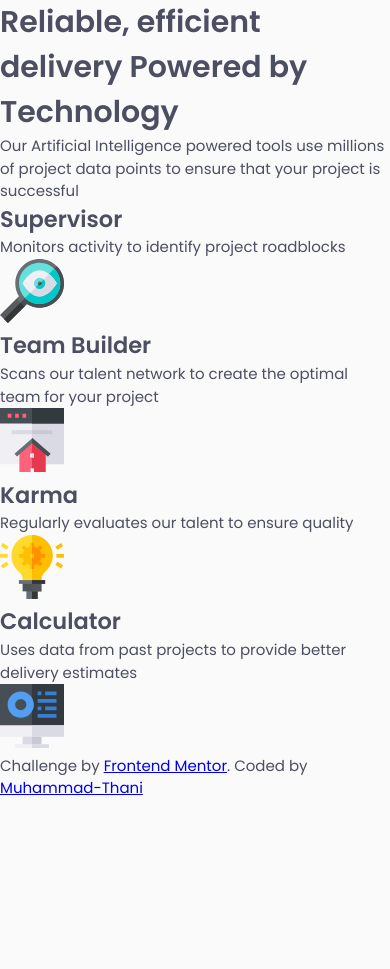
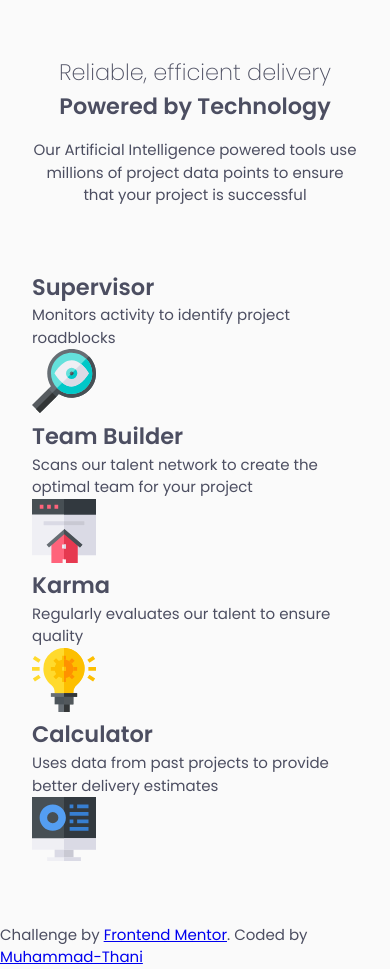
Before and after one commit to mth-ani/four-card-feature-section, a plain HTML site: page index.html in a window 390 px wide. Before the commit the page ends 844 px from the top, so only its background shows below. Drawn offline with Linux system fonts and the light colour scheme.

Commit message:
Style header section for mobile

```diff
--- a/style.css
+++ b/style.css
@@ -22,3 +22,25 @@ body {
     min-height: 100vh;
     min-height: 100dvh;
 }
+main {
+    display: flex;
+    flex-direction: column;
+    justify-content: center;
+    align-items: center;
+    padding: 3.5rem 2rem;
+}
+header {
+    text-align: center;
+    margin-bottom: 4rem;
+}
+header h1 {
+    font-weight: 200;
+    font-size: 1.4rem;
+}
+header h1 span {
+    display: block;
+    font-weight: 600;
+}
+header p {
+    margin-top: 1rem;
+}
```
